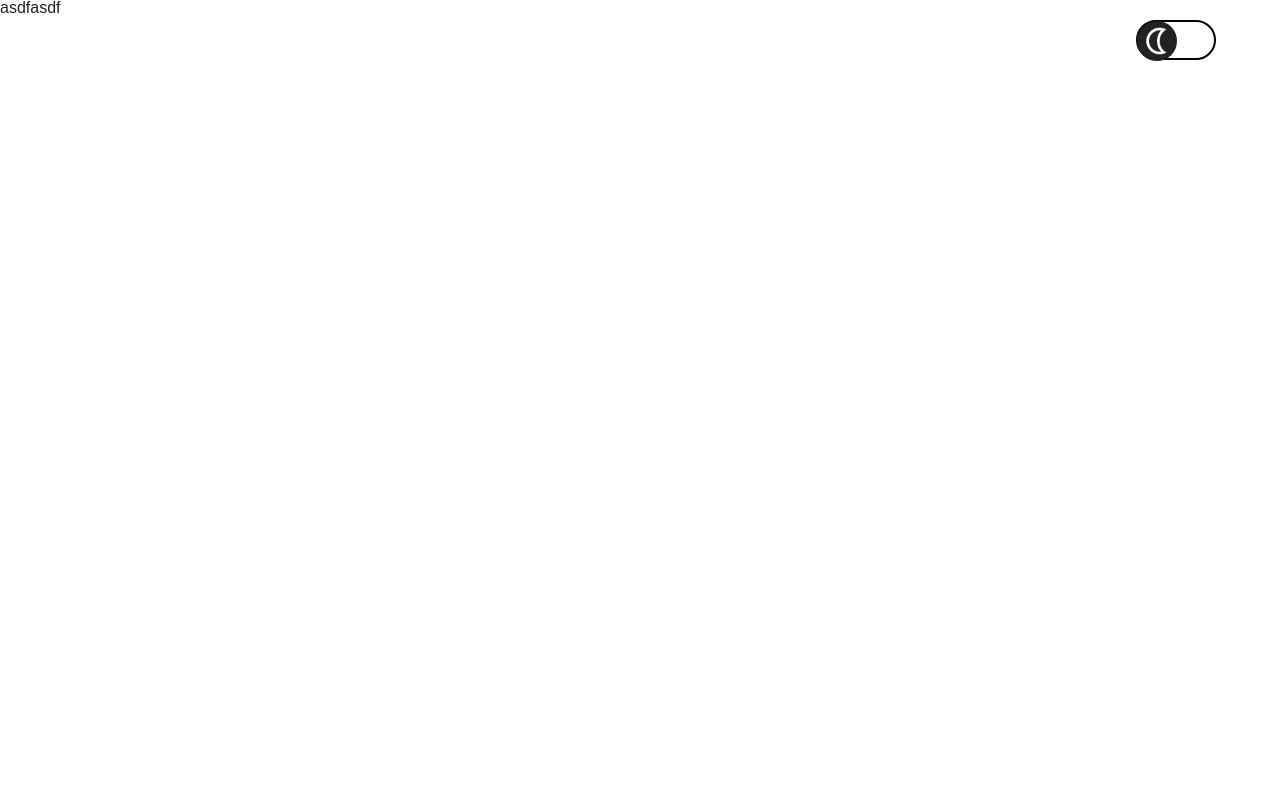
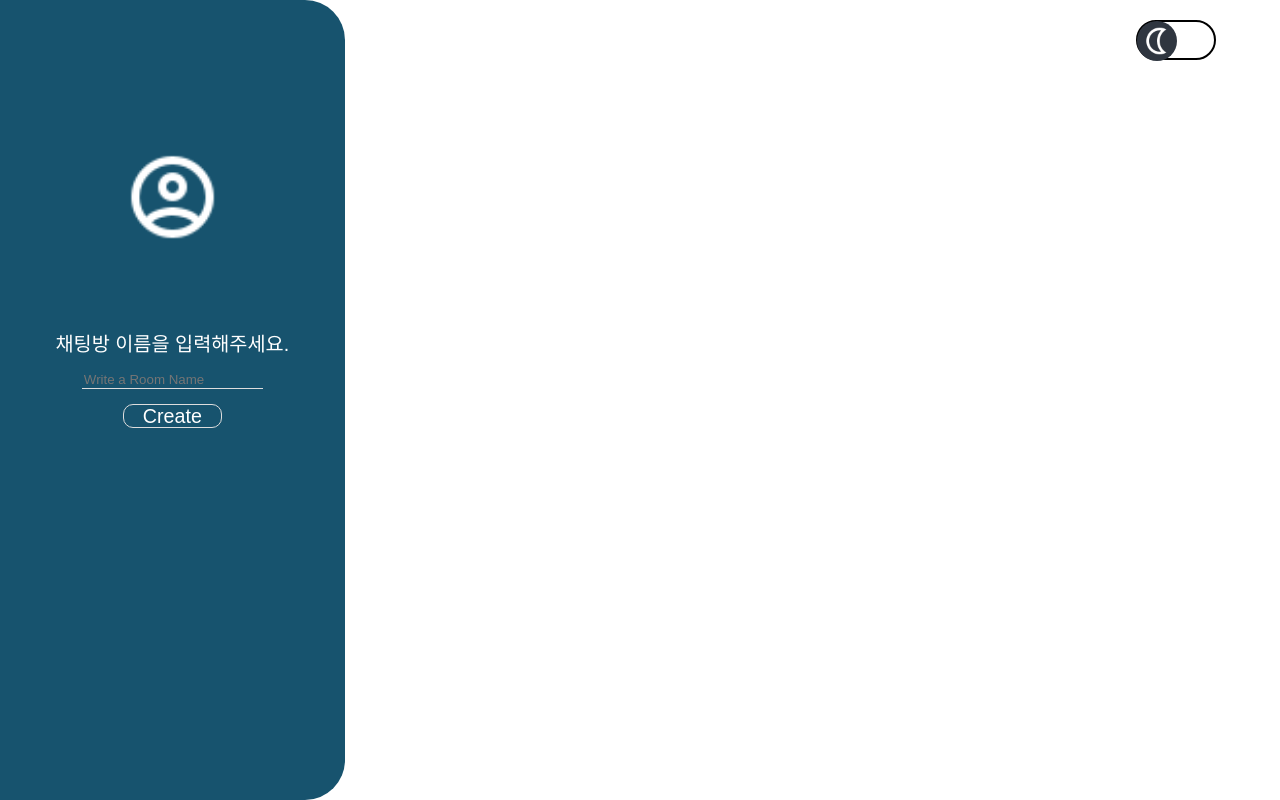
Before and after one commit to dlsdk0601/Chatting_App, a React (Create React App) app: page /main in a window 1280 px wide. Built offline with nearby package versions, Linux system fonts and the light colour scheme.

Commit message:
navbar setting and responsive

```diff
--- a/src/page/header/Header.tsx
+++ b/src/page/header/Header.tsx
@@ -32,6 +32,7 @@ const Wrapper = styled.header`
     position: fixed;
     right: 5%;
     top: 20px;
+    z-index: 1;
 `;
 
 const Frame = styled.div<CircleProps>`
--- a/src/page/login/Login.tsx
+++ b/src/page/login/Login.tsx
@@ -30,12 +30,10 @@ const Login = () => {
     }
 
     useEffect( () => {
-
         const userData = JSON.parse(localStorage.getItem("userData") || "{}");
         if(userData.isLogged){
             navigate("/main");
         }
-
     }, [])
 
     return (
@@ -88,7 +86,7 @@ const Wrapper = styled.div`
 
     /* 테블릿 */
     @media screen and (max-width: 1300px) {
-        top: 40%;
+        top: 50%;
     }
     /* 모바일 */
     @media screen and (max-width: 800px) {
@@ -96,7 +94,6 @@ const Wrapper = styled.div`
         position: static;
         transform: translate(0, 10vh);
         border: none;
-        /* border-radius: 0; */
         overflow: none;
         width: 100%;
         height: auto;
@@ -225,7 +222,11 @@ const RightTitle = styled.h1`
         font-size: calc(100vw*(32/1300));
     }
     @media screen and (max-width: 800px){
-        font-size: calc(100vw*(18/1300));
+        font-size: calc(100vw*(24/1300));
+        &::after{
+        width: 30px;
+        height: 2px;
+    }
     }
 `;
 
--- a/src/page/main/Main.tsx
+++ b/src/page/main/Main.tsx
@@ -1,11 +1,15 @@
 import React from "react";
+import Navbar from "../navbar/Navbar";
 
 const Main = () => {
 
     return (
-        <div>
-            asdfasdf
-        </div>
+        <>
+            <Navbar />
+            <div>
+                asdfasdf
+            </div>
+        </>
     )
 };
 
--- /dev/null
+++ b/src/page/navbar/Navbar.tsx
@@ -0,0 +1,276 @@
+import React, { useState } from "react";
+import { useForm } from "react-hook-form";
+import { useRecoilValue } from "recoil";
+import styled from "styled-components";
+import { isLight, user } from "../../atom";
+
+//img
+import Person from "../../img/person.png";
+import RoomName from "./component/RoomName";
+
+interface IRoomName {
+    roomName: string;
+}
+
+interface IisLight{
+    isLight: boolean;
+    isNav: boolean;
+}
+
+interface IisNav{
+    isNav: boolean;
+}
+
+const Navbar = () => {
+
+    const userData = useRecoilValue(user);
+    const light = useRecoilValue(isLight);
+    const [ isNav, setIsNav ] = useState<boolean>(false);
+    const [ roomList, setRoomList ] = useState<string[]>([]);
+
+    const { register, setValue, handleSubmit } = useForm<IRoomName>();
+
+    const createRoom = ({ roomName }:IRoomName ) => {
+
+        setRoomList((prev: string[]) => {
+            const arr: string[] = [...roomList, roomName];
+            return arr;
+        });
+        setValue("roomName", "");
+    }
+
+    return (
+        <>
+            <BurgerBox onClick={() => setIsNav(prev => !prev)}>
+                <Burger isNav={isNav} isLight={light}></Burger>
+                <Burger isNav={isNav} isLight={light}></Burger>
+                <Burger isNav={isNav} isLight={light}></Burger>
+            </BurgerBox>
+            <Nav isNav={isNav}>
+                <Profile>
+                    <Photo src={Person} alt="person" />
+                </Profile>
+                <Name>{userData.name}</Name>
+                <Email>{userData.email}</Email>
+                <Form onSubmit={handleSubmit(createRoom)}>
+                    <Title>채팅방 이름을 입력해주세요.</Title>
+                    <Input {...register("roomName", {required: "There is no Name"})} placeholder="Write a Room Name" />
+                    <Button>Create</Button>
+                </Form>
+                <RoomBox>
+                    {
+                        roomList.length > 0 ?
+                            roomList.map(item => <RoomName name={item} />)
+                        :
+                            <></>
+                    }
+                </RoomBox>
+            </Nav>
+        </>
+    );
+};
+
+const Nav = styled.nav<IisNav>`
+    position: fixed;
+    width: 20%;
+    height: 100vh;
+    background-color: #17536e;
+    border-radius: 0 40px 40px 0;
+    align-items: center;
+    transition: 0.5s;
+
+    @media screen and (max-width: 1300px){
+        width: calc(100vw*(350/1300));
+    }
+
+    @media screen and (max-width: 800px){
+        position: absolute;
+        left: ${props => props.isNav ? "0" : "-100%"};
+        width: calc(100vw*(350/800));
+    }
+`;
+
+const Profile = styled.div`
+    width: 100%;
+    height: 100px;
+    overflow: hidden;
+    margin-top: 100px;
+    display: flex;
+    justify-content: center;
+    align-items: center;
+
+    @media screen and (max-width: 1300px){
+        height: calc(100vw*(100/1300));
+        margin-top: calc(100vw*(150/1300));
+    }
+
+    @media screen and (max-width: 800px){
+        height: calc(100vw*(100/800));
+        margin-top: calc(100vw*(200/800));
+    }
+`;
+
+const Photo = styled.img`
+    width: 80px;
+    height: 80px;
+
+    @media screen and (max-width: 1300px){
+        width: calc(100vw*(100/1300));
+        height: calc(100vw*(100/1300));
+    }
+
+    @media screen and (max-width: 800px){
+        width: calc(100vw*(60/800));
+        height: calc(100vw*(60/800));
+    }
+`;
+
+const Name = styled.p`
+    text-align: center;
+    color: white;
+    margin: 10px 0;
+
+    @media screen and (max-width: 1300px){
+        font-size: calc(100vw*(24/1300));
+        margin: calc(100vw*(10px/1300)) 0;
+    }
+
+    @media screen and (max-width: 800px){
+        font-size: calc(100vw*(24/800));
+        margin: calc(100vw*(10/800)) 0;
+    }
+`;
+
+const Email = styled.p`
+    text-align: center;
+    color: white;
+    margin-bottom: 10px;
+
+    @media screen and (max-width: 1300px){
+        font-size: calc(100vw*(24/1300));
+        margin-bottom: calc(100vw*(10/1300));
+    }
+
+    @media screen and (max-width: 800px){
+        font-size: calc(100vw*(24/800));
+        margin-bottom: calc(100vw*(10/800));
+    }
+`;
+
+const Title = styled.p`
+    color: white;
+    margin: 10px 0;
+
+    @media screen and (max-width: 1300px){
+        font-size: calc(100vw*(20/1300));
+    }
+
+    @media screen and (max-width: 800px){
+        font-size: calc(100vw*(20/800));
+    }
+`
+
+const Form = styled.form`
+    display: flex;
+    justify-content: center;
+    align-items: center;
+    flex-direction: column;
+    margin-top: 80px;
+
+    @media screen and (max-width: 1300px){
+        margin-top: calc(100vw*(80/1300));
+    }
+
+    @media screen and (max-width: 800px){
+        margin-top: calc(100vw*(80/800));
+    }
+`;
+
+const Input = styled.input`
+    background: none;
+    border: none;
+    border-bottom: 1px solid #dddddd;
+    margin-top: 10px;
+    color: white;
+
+    @media screen and (max-width: 1300px){
+        margin-top: calc(100vh*(10/1300));
+    }
+
+    @media screen and (max-width: 800px){
+        margin-top: calc(100vh*(10/800));
+        width: calc(100vh*(150/800));
+    }
+`
+
+const Button = styled.button`
+    background: none;
+    border: none;
+    border: 1px solid #dddddd;
+    color: white;
+    width: 80px;
+    height: 30px;
+    border-radius: 10px;
+    margin-top: 15px;
+
+    @media screen and (max-width: 1300px){
+        width: calc(100vw*(100/1300));
+        height: calc(100vh*(40/1300));
+        font-size: calc(100vw*(20/1300));
+        line-height: calc(100vh*(35/1300));
+    }
+
+    @media screen and (max-width: 800px){
+        width: calc(100vw*(100/800));
+        height: calc(100vh*(30/800));
+        font-size: calc(100vw*(20/800));
+        line-height: calc(100vh*(25/800));
+    }
+`;
+
+const RoomBox = styled.div`
+    margin-top: 30px;
+    display: flex;
+    flex-direction: column;
+    justify-content: flex-start;
+    align-items: center;
+
+    @media screen and (max-width: 1300px){
+        margin-top: calc(100vw*(30/1300));
+    }
+
+    @media screen and (max-width: 800px){
+        margin-top: calc(100vw*(30/800));
+    }
+`
+const BurgerBox = styled.div`
+    width: 30px;
+    height: 20px;
+    position: fixed;
+    z-index: 2;
+    left: 6%;
+    top: 3%;
+    display: none;
+    justify-content: space-between;
+    align-items: flex-start;
+    flex-direction: column;
+
+    @media screen and (max-width: 800px){
+        display: flex;
+    }
+`
+
+const Burger = styled.span<IisLight>`
+    display: inline-block;
+    width: 30px;
+    height: 3px;
+    background-color: ${props => props.isNav ? props.theme.bgColor : props.theme.textColor};
+    transition: 0.3s;
+
+    &:nth-of-type(2){
+        width: ${props => props.isNav ? "30px" : "10px"};
+    }
+`
+
+
+export default Navbar;
--- /dev/null
+++ b/src/page/navbar/component/RoomName.tsx
@@ -0,0 +1,39 @@
+import React from "react";
+import styled from "styled-components";
+
+//img
+import Ex from "../../../img/ex.png";
+
+interface IRoomName{
+    name: string;
+}
+
+const RoomName = ({ name }: IRoomName) => {
+
+    return (
+        <NameBox>
+            <Name>{name}</Name>
+            <Img src={Ex} alt="ex" />
+        </NameBox>
+    )
+}
+
+const NameBox = styled.div`
+    display: flex;
+    justify-content: space-between;
+    align-items: center;
+    width: 60%;
+    margin-top: 10px;
+`
+
+const Name = styled.p`
+    text-align: center;
+    color: white;
+    line-height: 30px;
+`
+const Img = styled.img`
+    width: 30px;
+    height: 30px;
+`
+
+export default RoomName;
--- a/src/theme.ts
+++ b/src/theme.ts
@@ -2,10 +2,10 @@ import { DefaultTheme } from "styled-components";
 
 export const lightTheme: DefaultTheme = {
     bgColor: "white",
-    textColor: "#222222"
+    textColor: "rgb(47, 54, 64)"
 }
 
 export const darkTheme: DefaultTheme = {
-    bgColor: "#222222",
+    bgColor: "rgb(47, 54, 64)",
     textColor: "white"
 }
```
Also changed, not shown: src/img/ex.png (added), src/img/person.png (added).
